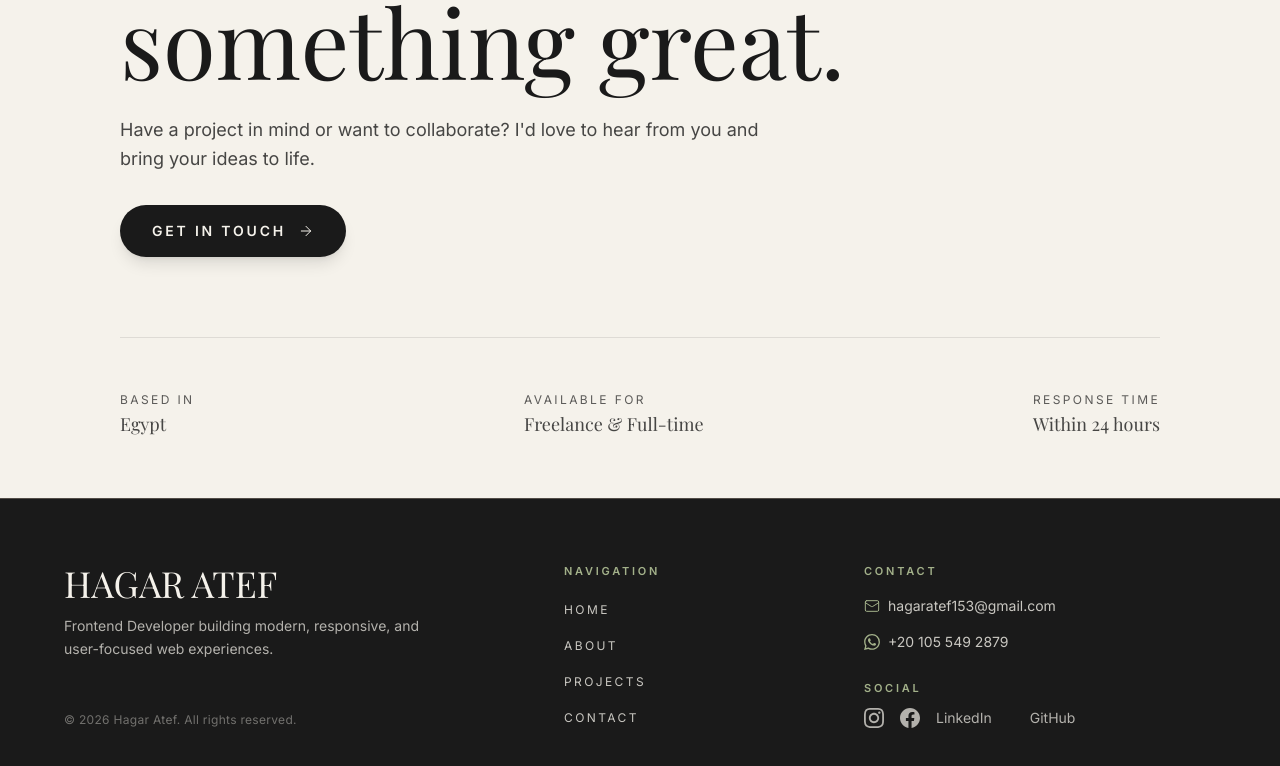
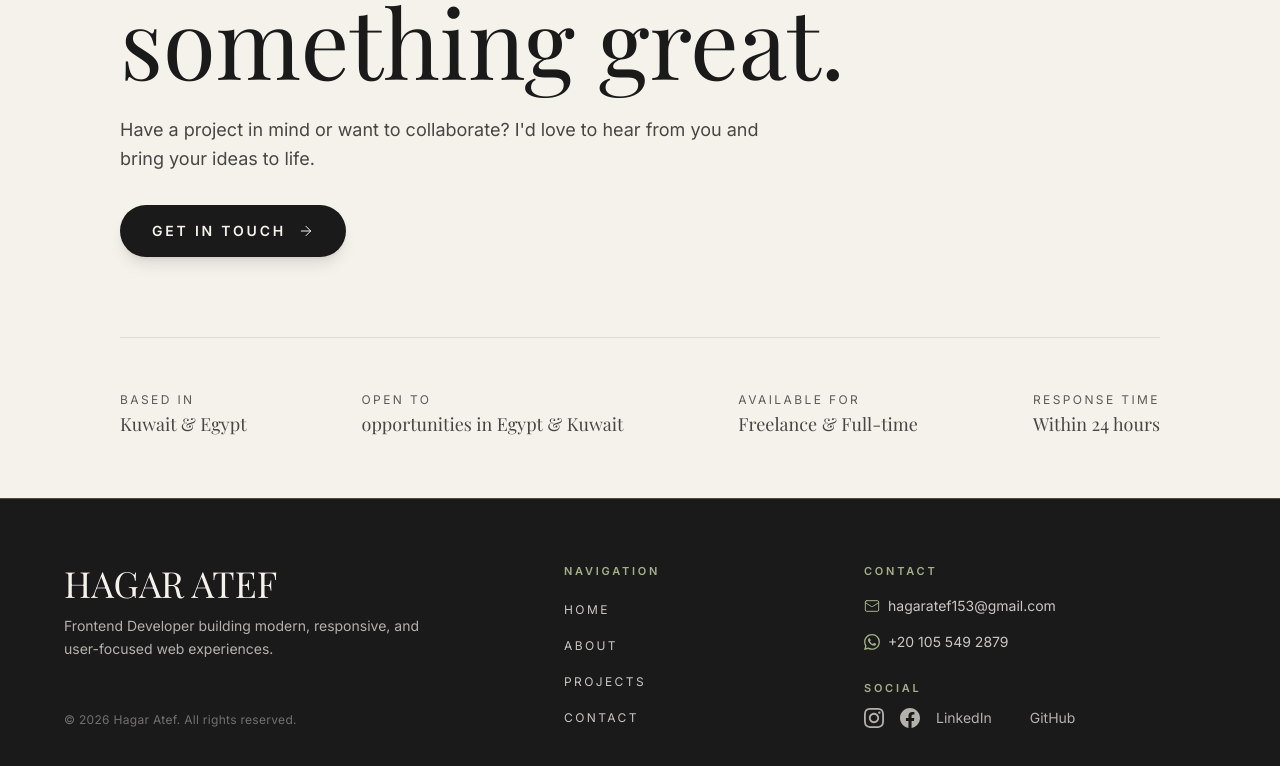
Before and after one commit to Hagaratef4/hagarPortfolio, a Next.js app: page / in a window 1280 px wide. Shown: the part 4036-4802 px from the top of the page. Built offline with nearby package versions, Linux system fonts and the light colour scheme; a web font is replaced by a local one.

Commit message:
update location

```diff
--- a/components/ContactContent.tsx
+++ b/components/ContactContent.tsx
@@ -93,8 +93,9 @@ const CONTACT_INFO = [
   { label: "WHATSAPP", value: "+20 105 549 2879", href: "https://wa.me/201055492879", external: true },
   { label: "LINKEDIN", value: "https://www.linkedin.com/in/hagar-atef-37420626a", href: "https://www.linkedin.com/in/hagar-atef-37420626a", external: true },
   { label: "GITHUB", value: "https://github.com/Hagaratef4", href: "https://github.com/Hagaratef4", external: true },
+  { label: "PHONE", value: "+965 6629 6373", href: "tel:+965 6629 6373" },
   { label: "PHONE", value: "+20 105 549 2879", href: "tel:+201055492879" },
-  { label: "LOCATION", value: "Giza, 6th of october" },
+  { label: "LOCATION", value: "Kuwait & Egypt" },
 ];
 
 const PROJECT_TYPES = [
--- a/components/FinalCTA.tsx
+++ b/components/FinalCTA.tsx
@@ -67,7 +67,16 @@ export default function FinalCTA() {
               Based in
             </span>
             <p className="font-serif text-lg text-charcoal/80">
-              Egypt
+              Kuwait & Egypt
+            </p>
+          </div>
+
+          <div className="space-y-2">
+            <span className="font-sans text-xs tracking-[0.2em] text-charcoal/70 uppercase">
+              open to
+            </span>
+            <p className="font-serif text-lg text-charcoal/80">
+              opportunities in Egypt & Kuwait
             </p>
           </div>
 
```
